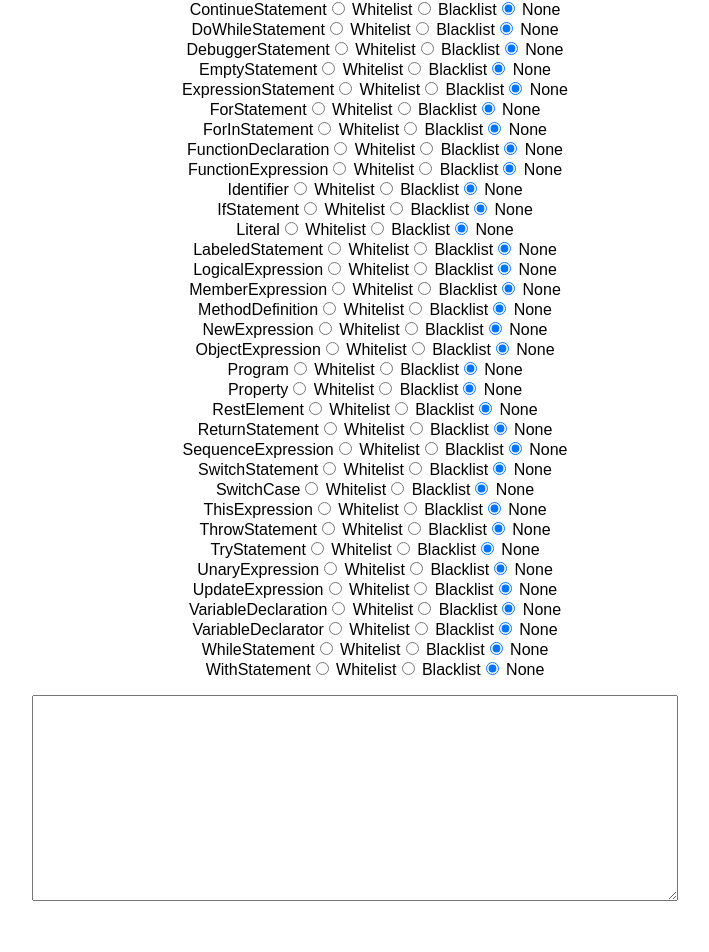
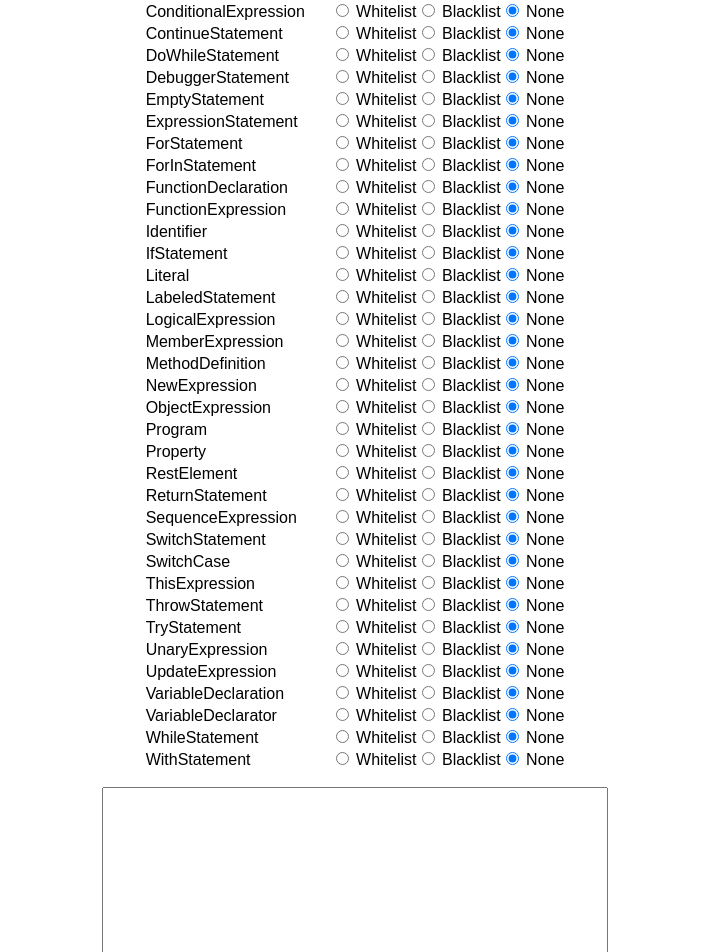
Before and after one commit to alnguyen/js-parser, a React (Create React App) app: page / in a window 1280 px wide. Shown: the part 481-1433 px from the top of the page, without its empty margins (285-994 px from the left). Before the commit the page ends 1386 px from the top, so only its background shows below. Built offline with nearby package versions, Linux system fonts and the light colour scheme.

Commit message:
some basic, neat styling

```diff
--- a/src/index.css
+++ b/src/index.css
@@ -6,10 +6,20 @@ body {
 
 textarea {
   min-height: 200px;
-  min-width: 50%;
+  min-width: 500px;
 }
 
-.functionality--list { list-style-type: none; }
+.functionality--list {
+  list-style-type: none;
+  padding: 0;
+}
+
+.functionality--item__text {
+  display: inline-block;
+  margin: 2px 0;
+  text-align: left;
+  width: 185px;
+}
 
 .status {
   display: block;
```
